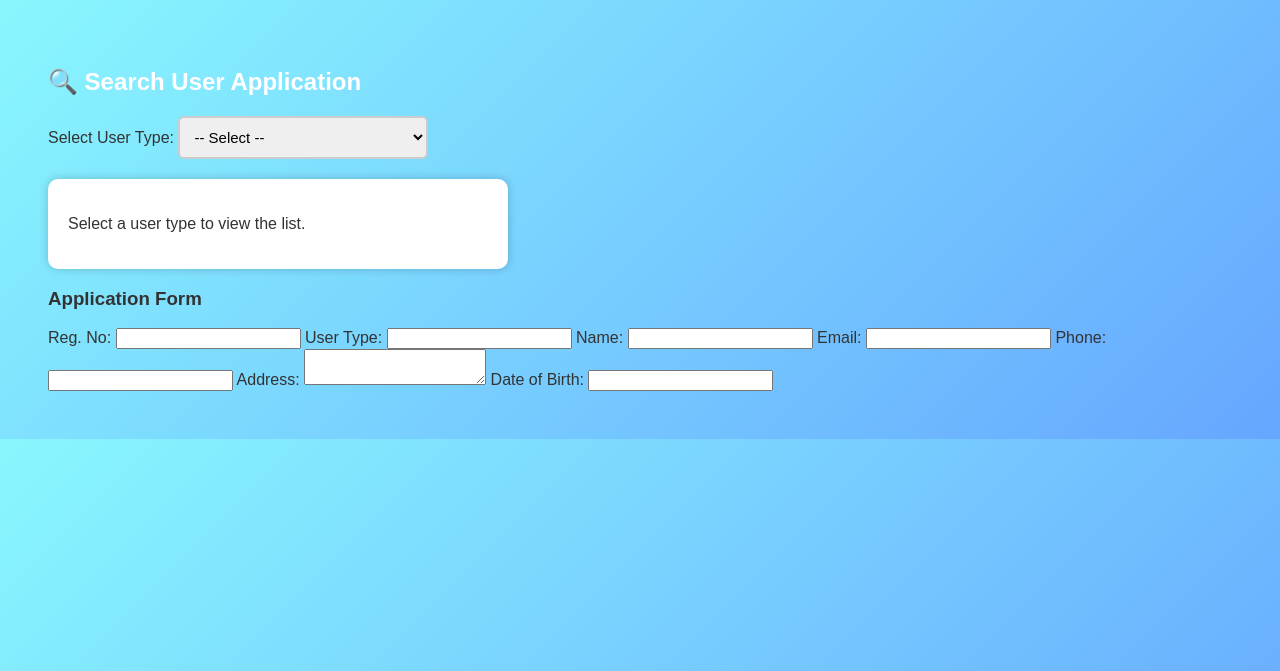
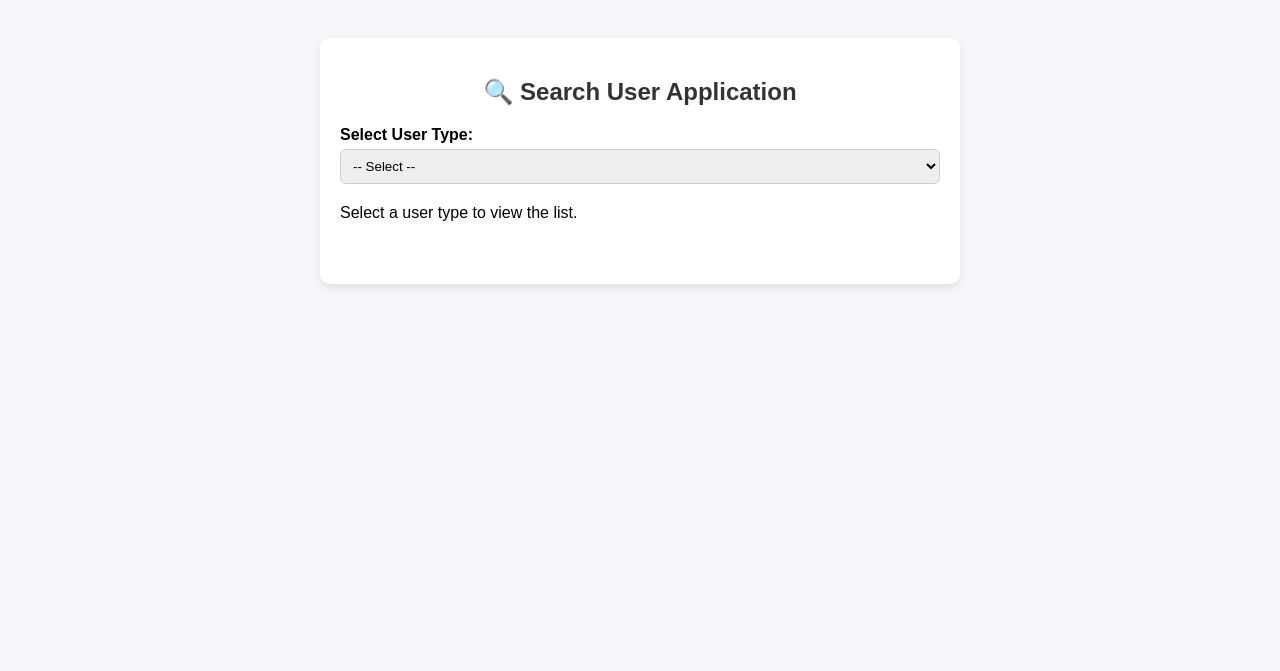
Before and after one commit to Sathyanarayanan2202/ui_project, a Flask app: page /search in a window 1280 px wide. Shown: the top 671 px of the page. Run offline with Flask 3, Linux system fonts and the light colour scheme.

Commit message:
Update search.css

```diff
--- a/Student Portal/static/css/search.css
+++ b/Student Portal/static/css/search.css
@@ -1,73 +1,77 @@
+/* static/css/search.css */
+
 body {
     font-family: "Poppins", sans-serif;
-    background: linear-gradient(135deg, #89f7fe, #66a6ff);
-    display: flex;
-    flex-direction: column;
-    align-items: center;
-    padding: 40px;
-    color: #333;
+    background: #f5f7fa;
+    padding: 30px;
 }
-h2 {
-    color: #fff;
-    margin-bottom: 20px;
-}
-select {
-    padding: 10px;
-    width: 250px;
-    border: 2px solid #ccc;
-    border-radius: 6px;
-    font-size: 15px;
-    margin-bottom: 20px;
-}
-.user-list {
+
+.container {
+    max-width: 600px;
+    margin: auto;
     background: white;
     padding: 20px;
     border-radius: 10px;
-    width: 420px;
-    box-shadow: 0 0 10px rgba(0,0,0,0.2);
+    box-shadow: 0 4px 10px rgba(0,0,0,0.1);
 }
-.user-item {
-    cursor: pointer;
-    padding: 10px;
-    border-bottom: 1px solid #ddd;
-    font-weight: 500;
-    transition: all 0.2s ease;
+
+h2 {
+    text-align: center;
+    color: #333;
 }
-.user-item:hover {
-    background: #f2f2f2;
-    color: #0078ff;
+
+label {
+    display: block;
+    margin-top: 10px;
+    font-weight: bold;
 }
-.details {
-    max-height: 0;
-    overflow: hidden;
-    transition: max-height 0.4s ease, opacity 0.3s ease;
-    background: #fafafa;
-    margin: 8px 0;
-    border-radius: 10px;
-    padding: 0 20px;
-    box-shadow: inset 0 0 8px rgba(0,0,0,0.1);
-    width: 380px;
-    opacity: 0;
+
+select, input, textarea {
+    width: 100%;
+    margin-top: 5px;
+    padding: 8px;
+    border-radius: 6px;
     border: 1px solid #ccc;
 }
-.details.active {
-    padding: 20px;
-    max-height: 600px;
+
+.user-list {
+    margin-top: 20px;
+}
+
+.user-item {
+    background: #f1f1f1;
+    padding: 10px;
+    border-radius: 6px;
+    margin: 5px 0;
+    cursor: pointer;
+    transition: background 0.3s;
+}
+
+.user-item:hover {
+    background: #dce9ff;
+}
+
+/* Hidden form (before animation) */
+.hidden {
+    max-height: 0;
+    opacity: 0;
+    overflow: hidden;
+    transition: max-height 0.6s ease, opacity 0.6s ease;
+}
+
+/* Visible form (after animation) */
+.visible {
+    max-height: 800px;
     opacity: 1;
 }
-.details h3 {
-    color: #0078ff;
-    text-align: center;
-    margin-bottom: 15px;
-    border-bottom: 2px solid #0078ff;
-    padding-bottom: 5px;
+
+.user-details {
+    margin-top: 25px;
+    border-top: 2px solid #eee;
+    padding-top: 15px;
 }
-.field {
-    margin: 10px 0;
-    display: flex;
-    justify-content: space-between;
-    border-bottom: 1px dotted #bbb;
-    padding-bottom: 5px;
+
+input[readonly], textarea[readonly] {
+    background: #f9f9f9;
+    color: #444;
 }
-.field label { font-weight: bold; width: 40%; }
-.field span { width: 55%; text-align: right; color: #222; }
```
